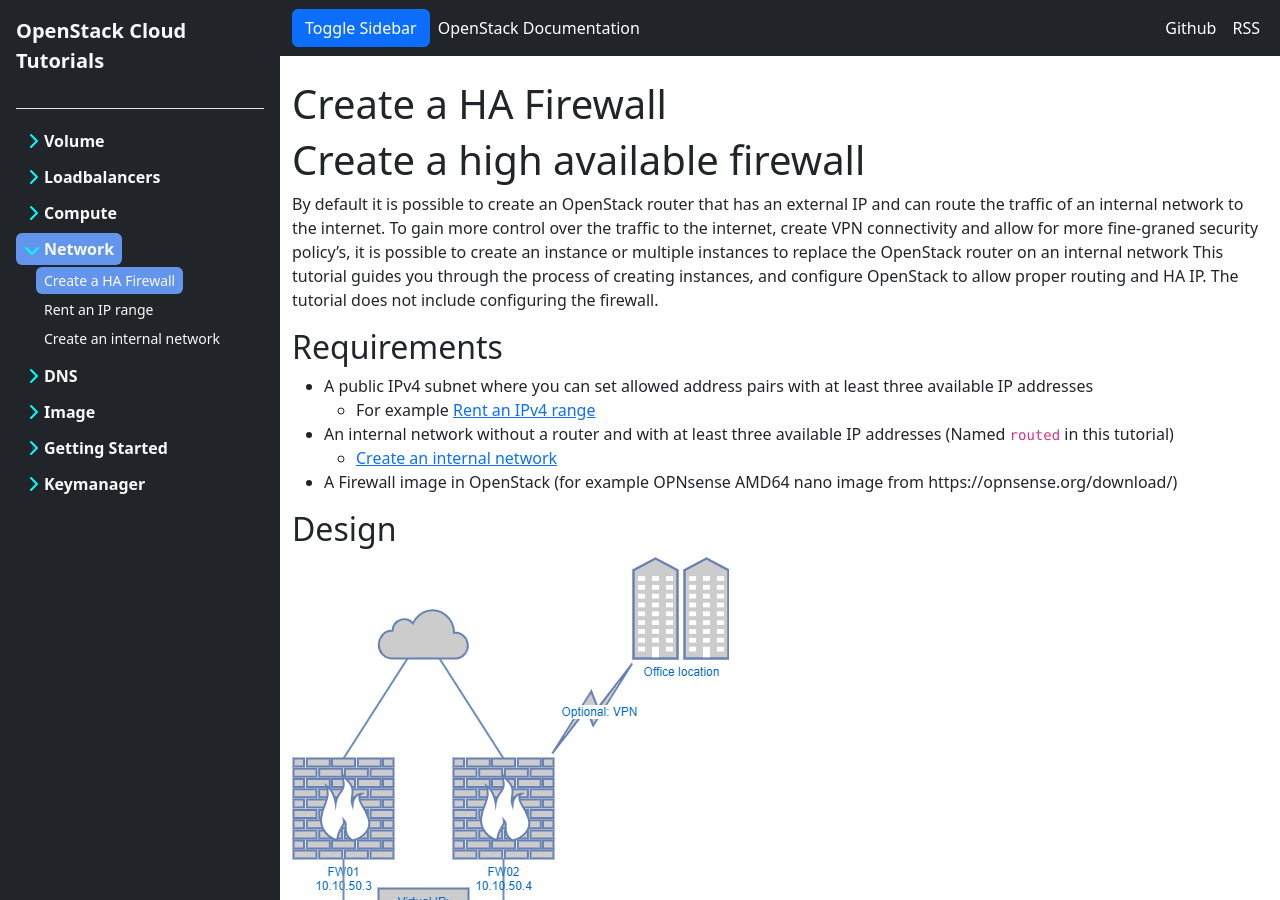
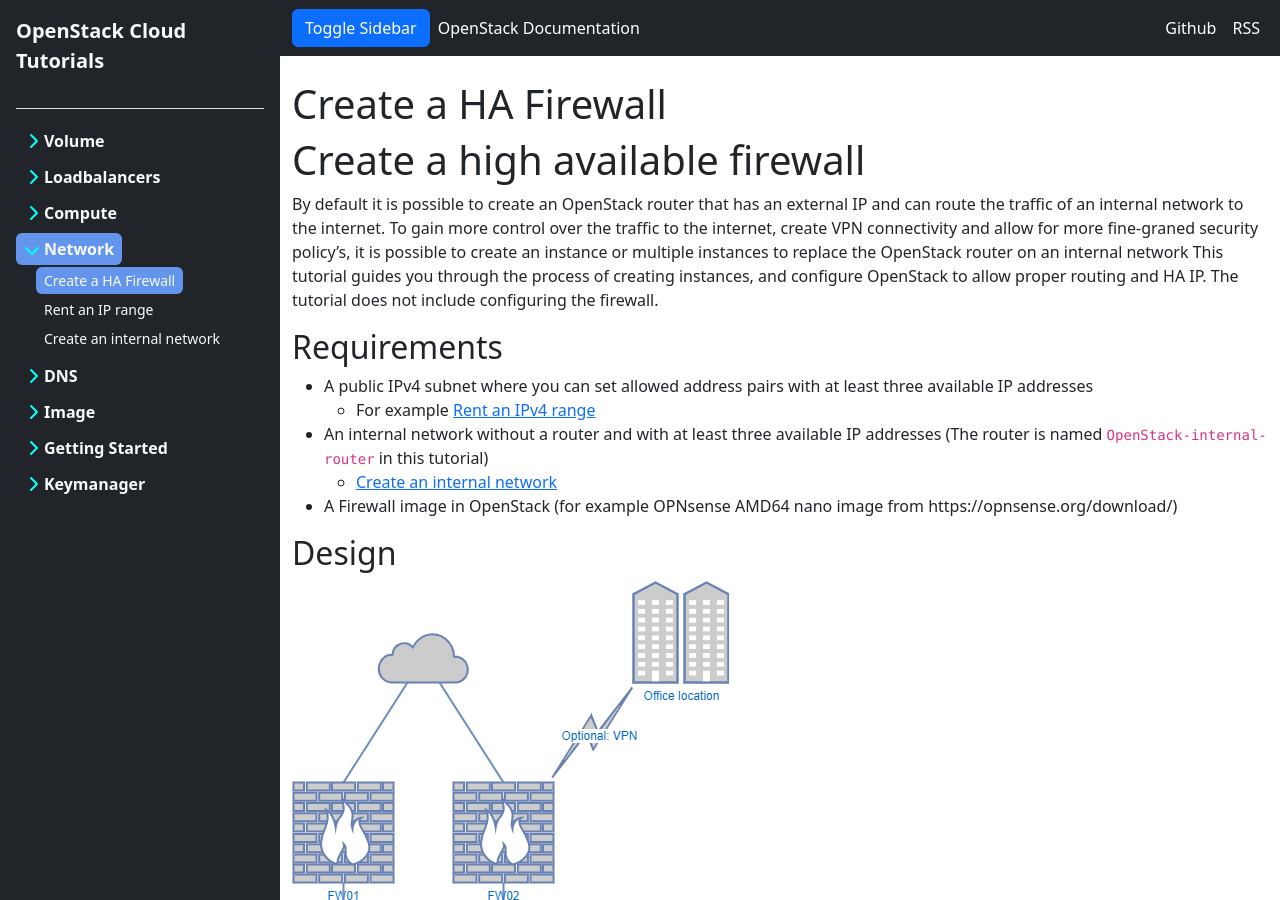
Before and after one commit to bkranendonk/OpenStack-Docs, a Jekyll site: the page built from _posts/network/2023-12-20-create-ha-firewall.md, in a window 1280 px wide and 900 px high. Built offline with Jekyll 4.4.1, drawn with Linux system fonts in a browser that asks for light colours; some of the changed text lies outside the part shown.

Commit message:
Update 2023-12-20-create-ha-firewall.md

```diff
--- a/_posts/network/2023-12-20-create-ha-firewall.md
+++ b/_posts/network/2023-12-20-create-ha-firewall.md
@@ -15,7 +15,7 @@
 ## Requirements
 * A public IPv4 subnet where you can set allowed address pairs with at least three available IP addresses
   * For example [Rent an IPv4 range]({{ '/articles/create-byoip-network' | relative_url }})
-* An internal network without a router and with at least three available IP addresses (Named `routed` in this tutorial)
+* An internal network without a router and with at least three available IP addresses (The router is named `OpenStack-internal-router` in this tutorial)
   * [Create an internal network]({{ '/articles/create-an-internal-network' | relative_url }})
 * A Firewall image in OpenStack (for example OPNsense AMD64 nano image from https://opnsense.org/download/)
 
@@ -83,7 +83,7 @@
 
 ## Configure routing on the subnet
 
-* Go to network &gt; networks and navigate to network `routed`
+* Go to network &gt; networks and navigate to network `OpenStack-internal-router`
 * Go to subnets and click `Edit subnet` for the subnet
 * Navigate to `Subnet Details`
   * ![Configure host route]({{ '/assets/images/2023-12-20-create-ha-firewall/configure_host_route.png' | relative_url }})
```
